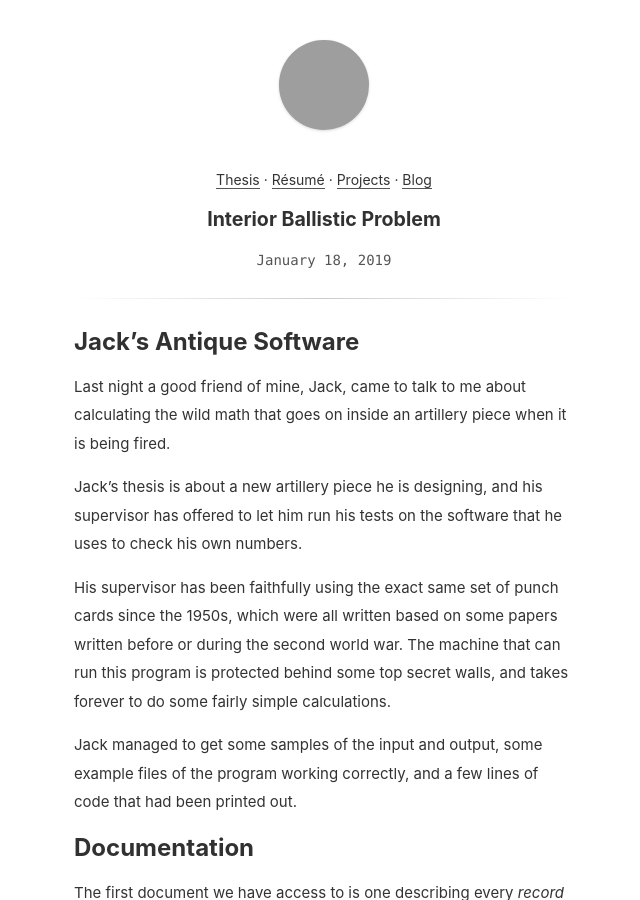
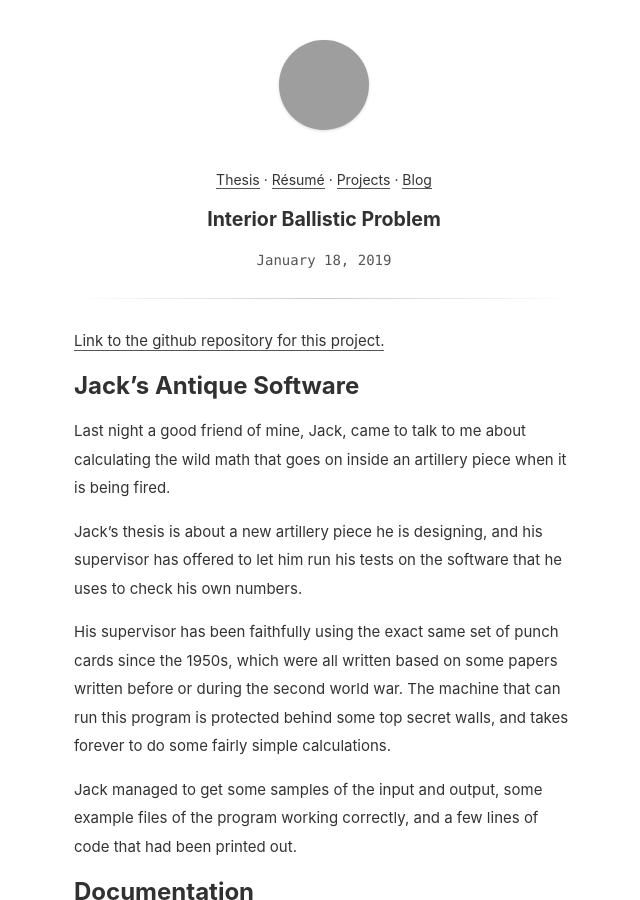
Before and after one commit to navh/amoshebb, a Jekyll site: the page built from projects/_posts/2019-01-18-interior-ballistic-problem.md, in a window 1280 px wide and 900 px high, cut to the strip 0-900 px from the top of the window. Shown: the whole strip, without its empty margins (316-956 px from the left). Built offline with Jekyll 4.4.1, drawn with Linux system fonts in a browser that asks for light colours; grey boxes are pictures that could not be loaded.

Commit message:
added a link

```diff
--- a/projects/_posts/2019-01-18-interior-ballistic-problem.md
+++ b/projects/_posts/2019-01-18-interior-ballistic-problem.md
@@ -2,6 +2,8 @@
 title: Interior Ballistic Problem
 updated: 2019-01-18
 ---
+
+[Link to the github repository for this project.](https://github.com/navh/InteriorBallistic)
 
 ## Jack’s Antique Software
 
```
